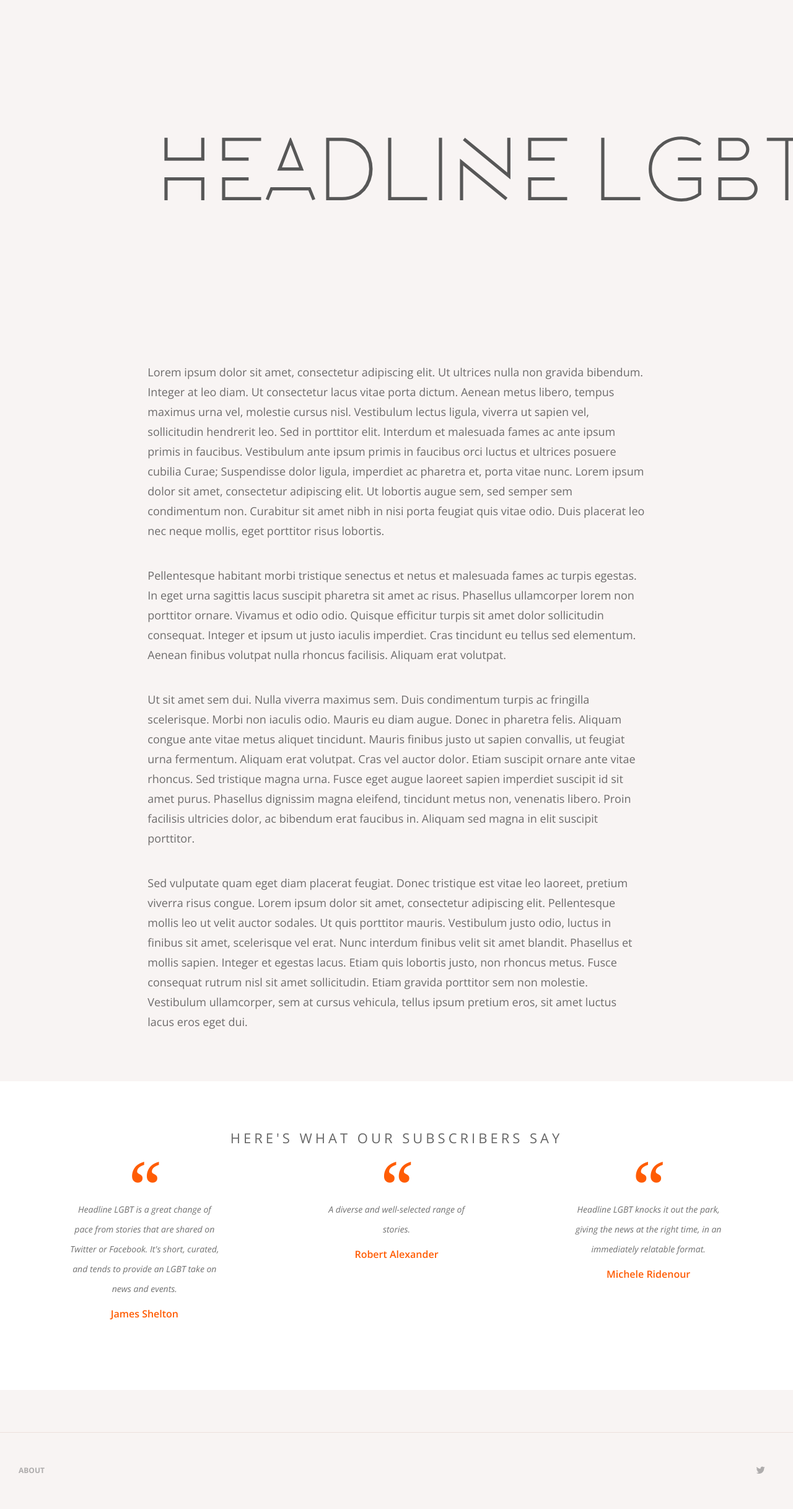
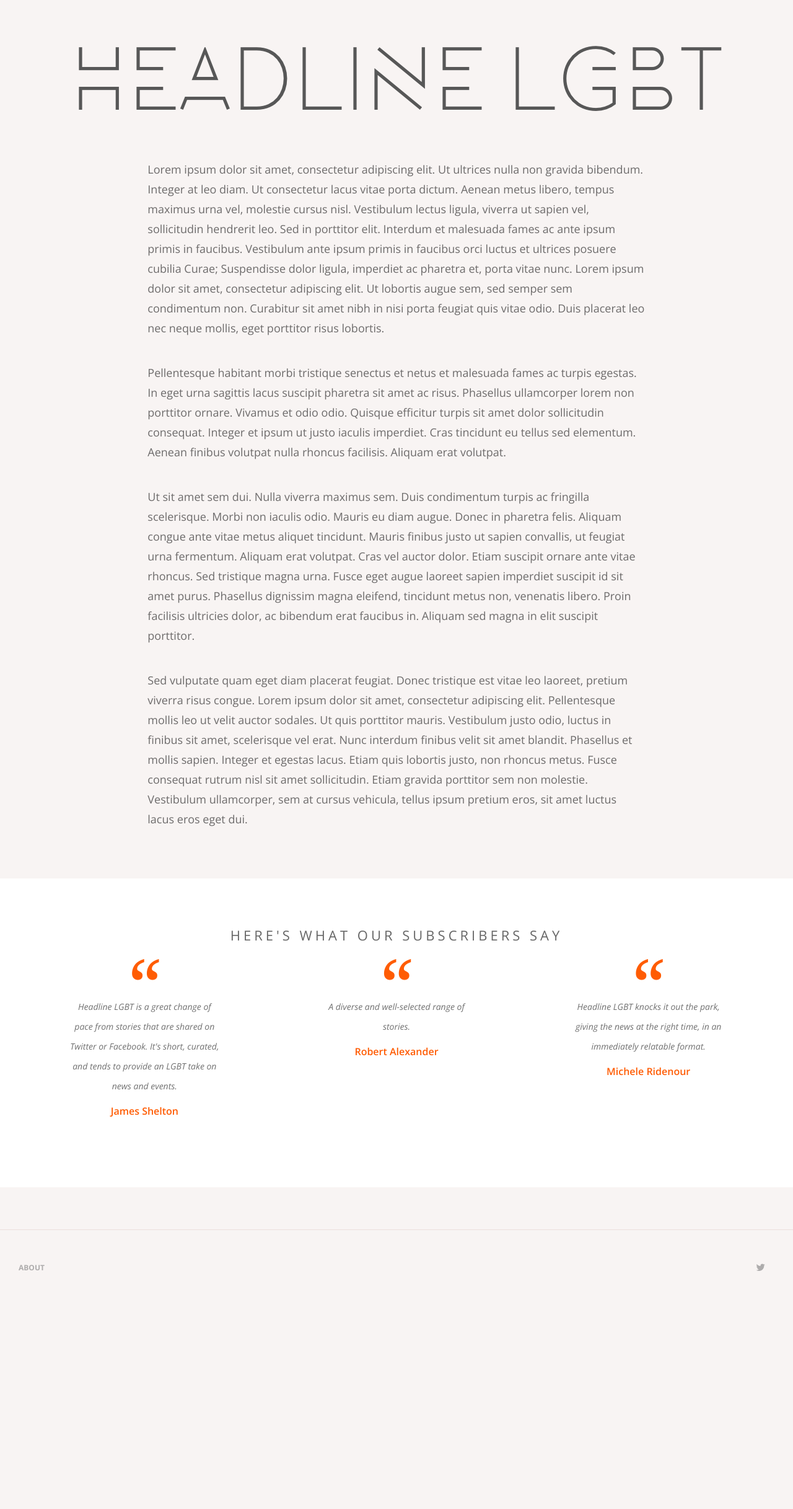
Before and after one commit to headlinelgbt/headlinelgbt.github.io, a Jekyll site: the page built from about.md, in a window 1280 px wide. Shown: the whole page at 62% size. Built offline with Jekyll 4.4.1, drawn with Linux system fonts in a browser that asks for light colours; nearby versions of some CDN libraries; after the commit the page ends 2107 px from its top, so only the background shows below that.

Commit message:
upload image

```diff
--- a/_layouts/about.html
+++ b/_layouts/about.html
@@ -68,7 +68,7 @@
   <div id="modals-placeholder"></div>
   <div class="container infopage">
   <header class="col-xs-12 text-center infoheader thin">
-    <h1><a href="http://www.headlinelgbt.com/"><img src="http://www.headlinelgbt.com/logo-inv.png"></a></h1>
+    <h1><a href="http://www.headlinelgbt.com/"><img src="http://www.headlinelgbt.com/logo_inv_crop.png"></a></h1>
   </header>
   <div class="col-lg-8 col-md-12 col-sm-12 col-xs-12 center-block">
     {{ content }}
```
Also changed, not shown: logo_inv_crop.png (added).
